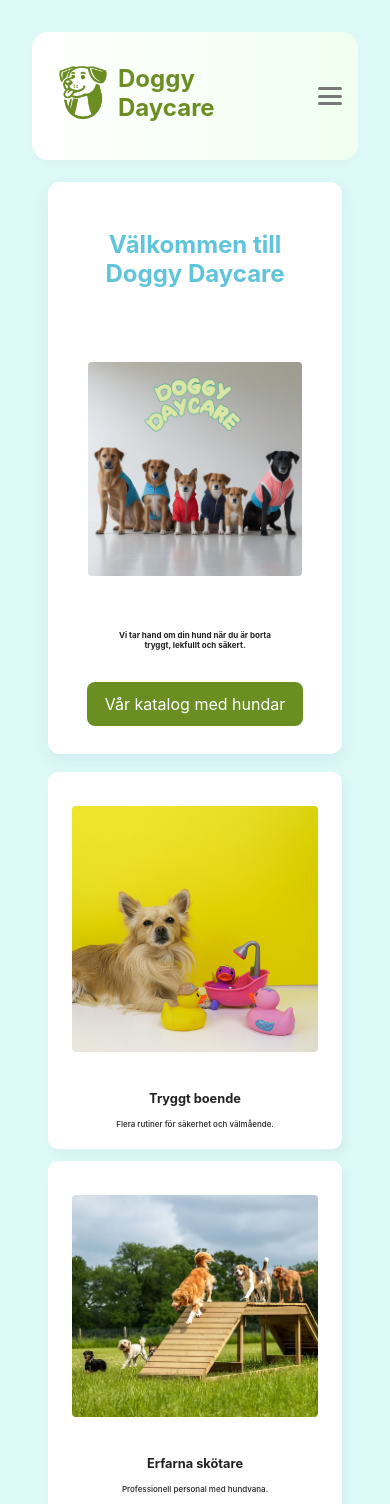
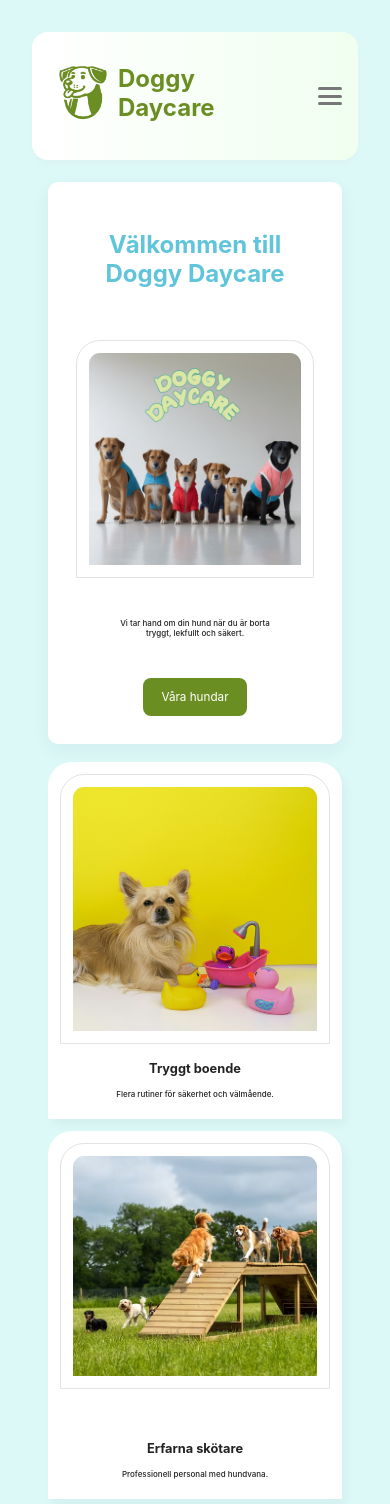
Before and after one commit to Jonasodiq/doggy-daycare, a React (Vite) app: page / in a window 390 px wide. Shown: the top 1504 px of the page. Built offline with nearby package versions, Linux system fonts and the light colour scheme.

Commit message:
fine styling

```diff
--- a/src/pages/Catalog.jsx
+++ b/src/pages/Catalog.jsx
@@ -27,13 +27,14 @@ function Catalog() {
       {/* Filter */}
       <div className={styles.filters}>
         <input
+          className={styles.border}
           type="text"
           placeholder="Sök efter namn..."
           value={search}
           onChange={(e) => setSearch(e.target.value)}
         />
 
-        <select value={breed} onChange={(e) => setBreed(e.target.value)}>
+        <select className={styles.border} value={breed} onChange={(e) => setBreed(e.target.value)}>
           <option value="">Alla raser</option>
           {breeds.map((b) => (
             <option key={b} value={b}>
@@ -42,7 +43,7 @@ function Catalog() {
           ))}
         </select>
 
-        <select value={size} onChange={(e) => setSize(e.target.value)}>
+        <select className={styles.border} value={size} onChange={(e) => setSize(e.target.value)}>
           <option value="">Alla storlekar</option>
           {sizes.map((s) => (
             <option key={s} value={s}>
@@ -51,7 +52,7 @@ function Catalog() {
           ))}
         </select>
 
-        <select value={age} onChange={(e) => setAge(e.target.value)}>
+        <select className={styles.border} value={age} onChange={(e) => setAge(e.target.value)}>
           <option value="">Alla åldrar</option>
           {ages.map((a) => (
             <option key={a} value={a}>
@@ -60,7 +61,7 @@ function Catalog() {
           ))}
         </select>
 
-        <select value={sex} onChange={(e) => setSex(e.target.value)}>
+        <select className={styles.border} value={sex} onChange={(e) => setSex(e.target.value)}>
           <option value="">Alla kön</option>
           <option value="female">Tik</option>
           <option value="male">Hane</option>
--- a/src/pages/Catalog.module.css
+++ b/src/pages/Catalog.module.css
@@ -1,5 +1,5 @@
 .catalog h1 {
-  margin-top: 0;
+  margin-top: 6px;
 }
 
 .filters {
@@ -9,6 +9,11 @@
   margin-bottom: 1rem;
 }
 
+.border {
+  border: 1px solid #ccc;
+  border-radius: .5rem;
+  padding: 8px;
+}
 
 .grid {
   display: grid;
--- a/src/pages/DogDetail.jsx
+++ b/src/pages/DogDetail.jsx
@@ -55,8 +55,8 @@ function DogDetail() {
       <div className={styles.detailBody}>
         <h2>{dog.name}</h2>
         <p className={styles.meta}>
-          <strong>Ras:</strong> {dog.breed} <br />
-          <strong>Ålder:</strong> {dog.age} år <br />
+          <strong>Ras:</strong> {dog.breed} <br/>
+          <strong>Ålder:</strong> {dog.age} år <br/>
           <strong>Kön:</strong> {dog.sex === "male" ? "Hane" : "Tik"}
         </p>
 
--- a/src/pages/DogDetail.module.css
+++ b/src/pages/DogDetail.module.css
@@ -4,7 +4,7 @@
   gap: 18px;
   background: white;
   padding: 18px;
-  border-radius: 12px;
+  border-radius: 1.5rem;
   box-shadow: 0 6px 16px rgba(50, 50, 93, 0.06);
 }
 
@@ -12,7 +12,12 @@
   width: 100%;
   height: 100%;
   object-fit: cover;
-  border-radius: 8px;
+  border-radius: 1rem;
+}
+
+.detailBody {
+  border: 1px solid #ccc;
+  border-radius: 1rem;
 }
 
 .detailBody p {
@@ -33,12 +38,17 @@
   padding: 8px 12px;
   border-radius: 8px;
   text-decoration: none;
-  background: var(--accent);
+  background: var(--primary-dark);
   color: white;
+  margin: 1rem 0;
+}
+
+.btn:hover {
+  background: var(--primary);
 }
 
 @media (max-width: 720px) {
-  .dog-detail {
+  .dogDetail {
     grid-template-columns: 1fr;
   }
   .dog-card img {
--- a/src/pages/Home.jsx
+++ b/src/pages/Home.jsx
@@ -10,7 +10,7 @@ function Home() {
   return (
     <section className={styles.home}>
       <div className={styles.hero}>
-        <h1>Välkommen till<br />Doggy Daycare</h1>
+        <h1>Välkommen till<br/>Doggy Daycare</h1>
 
         <img
           src={dogs}
@@ -18,12 +18,12 @@ function Home() {
           className={styles.heroImage}
         />
         <p>
-          Vi tar hand om din hund när du är borta<br />
+          Vi tar hand om din hund när du är borta<br/>
           tryggt, lekfullt och säkert.
         </p>
 
         <Link to="/catalog" className={`${styles.btn} ${styles.large}`}>
-          Vår katalog med hundar
+          Våra hundar
         </Link>
       </div>
 
@@ -43,7 +43,7 @@ function Home() {
           alt="Skötare"
           className={styles.heroImage}
           />
-          <h3>Erfarna skötare</h3>
+          <h3 className={styles.title}>Erfarna skötare</h3>
           <p>Professionell personal med hundvana.</p>
         </div>
         <div className={styles.card}>
--- a/src/pages/Home.module.css
+++ b/src/pages/Home.module.css
@@ -9,23 +9,22 @@
   gap: 2rem;
   background: white;
   padding: 28px;
-  border-radius: 12px;
+  border-radius: 10px;
   box-shadow: 0 6px 18px rgba(50, 50, 93, 0.06);
   text-align: center;
-}
-
-.hero p {
-  margin: 0;
-  padding: 0;
-  font-weight: 700;
 }
 
 .heroImage {
   width: 100%;
   max-width: 600px;
-  border-radius: 1rem;
-  margin: 10px 0;
+  border-radius: 1.5rem 1.5rem 0 0;
+  margin: 0px;
   padding: 12px;
+  border: solid 1px #e2e2e2;
+}
+
+.title {
+  margin-top: 3rem;
 }
 
 .btn {
@@ -39,7 +38,7 @@
 
 .large {
   padding: 12px 18px;
-  font-size: 16px;
+  font-size: clamp(.5rem, 3vw, 2rem);
 }
 
 .infoCards {
@@ -52,6 +51,6 @@
 .card {
   background: white;
   padding: 12px;
-  border-radius: 10px;
+  border-radius: 1.5rem 1.5rem 0 0;
   box-shadow: 4px 6px 10px rgba(0, 0, 0, 0.04);
 }
```
